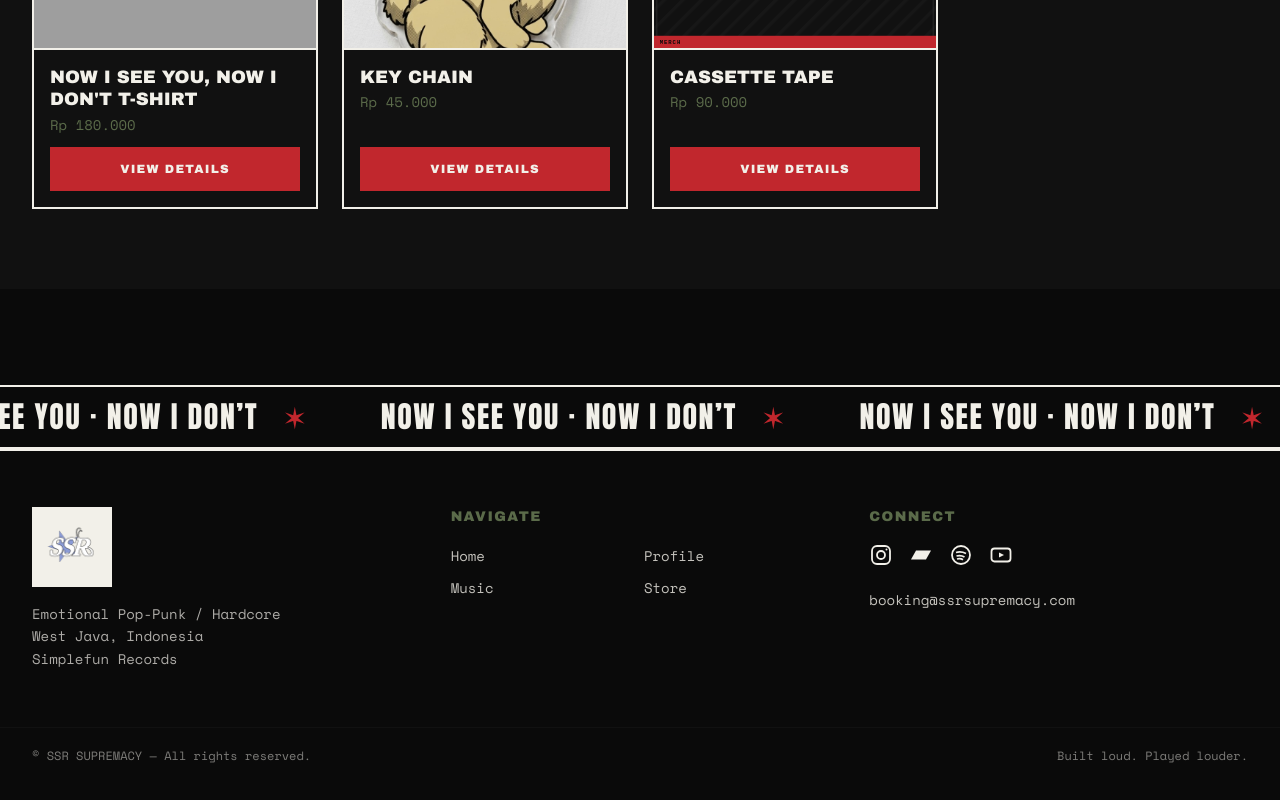
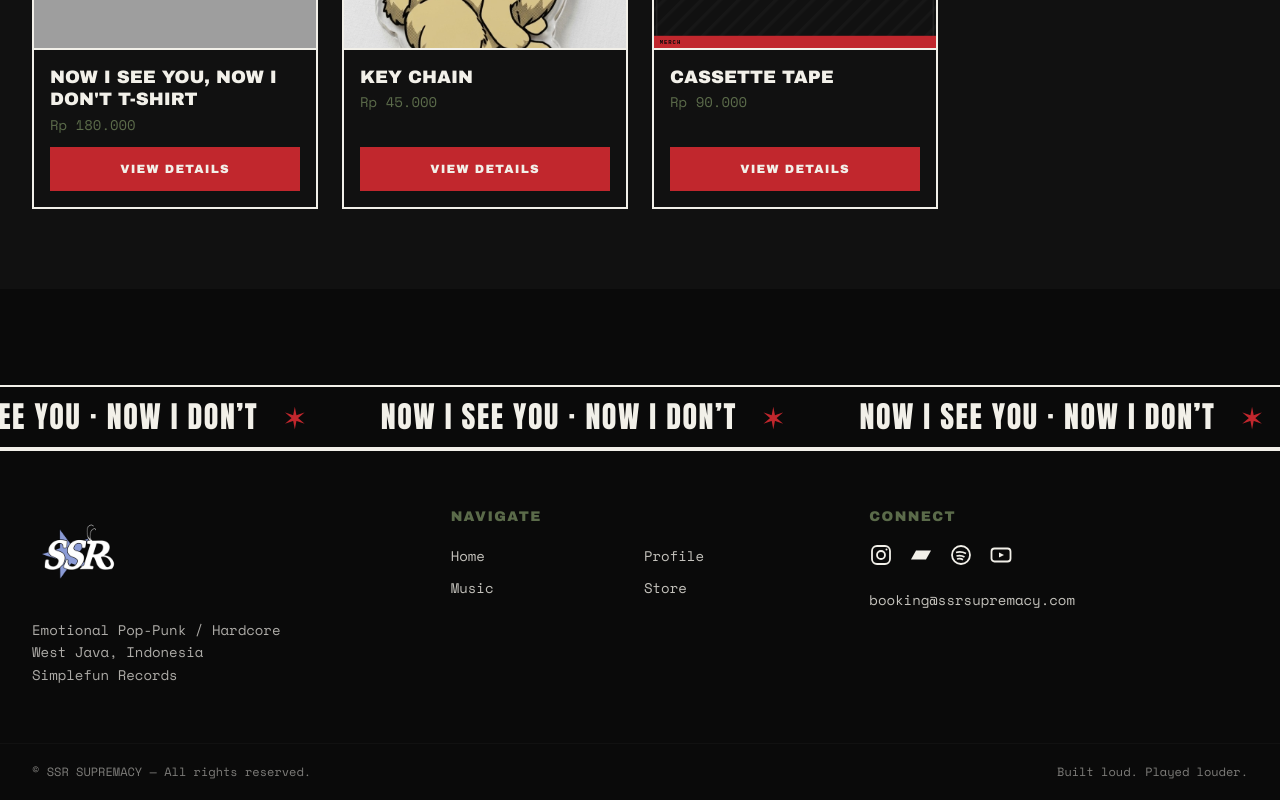
Before and after one commit to whoskale12/ssrsupremacy, a React (Vite) app: page / in a window 1280 px wide. Shown: the part 2890-3690 px from the top of the page. Built offline with nearby package versions, Linux system fonts and the light colour scheme; grey boxes are pictures that could not be loaded.

Commit message:
Update footer logo: make transparent and larger

```diff
--- a/src/components/Footer.jsx
+++ b/src/components/Footer.jsx
@@ -10,7 +10,7 @@ export default function Footer() {
       <div className="bg-ink border-t-2 border-bone">
         <div className="mx-auto max-w-7xl px-4 md:px-8 py-14 grid gap-10 md:grid-cols-3">
           <div>
-            <img src="/LOGO.png" alt="SSR SUPREMACY" className="h-20 w-auto mb-4 bg-bone p-2 border-2 border-bone" />
+            <img src="/LOGO.png" alt="SSR SUPREMACY" className="h-24 w-auto mb-4" />
             <p className="font-mono text-sm text-bone/70 leading-relaxed">
               {BAND.genre}
               <br />
```
